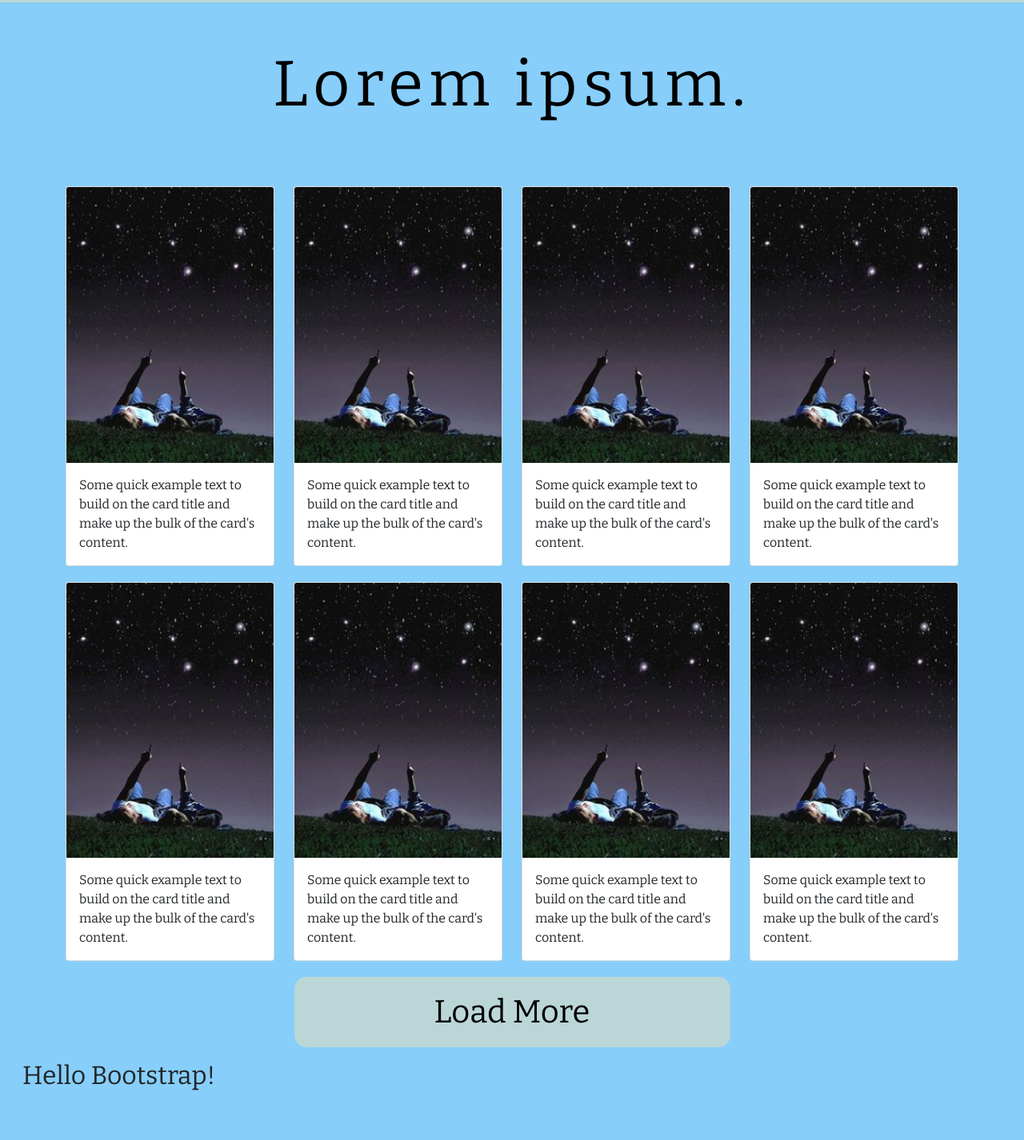
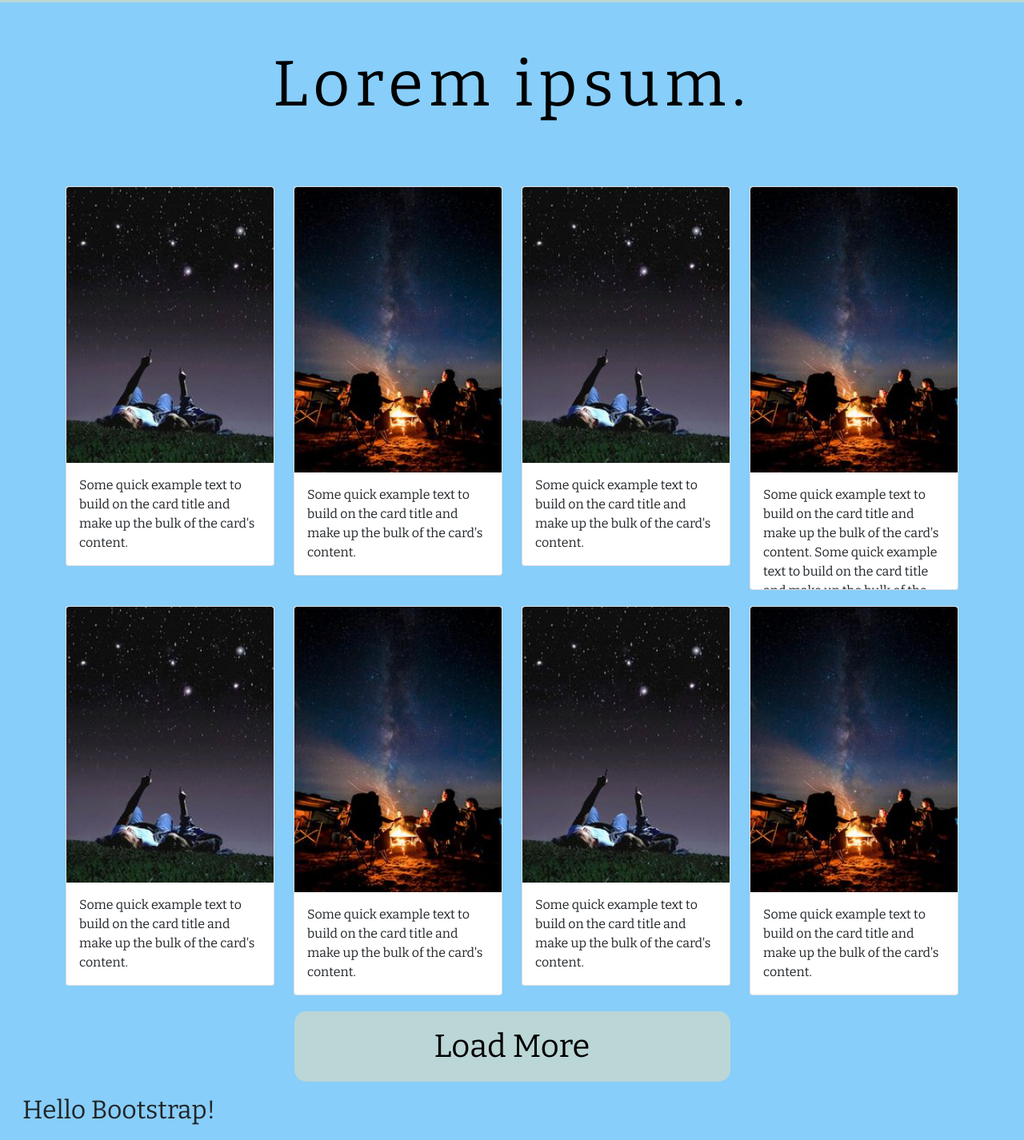
Before and after one commit to VitalyBibik/Cube-2021, a website built with Parcel: page src/index.html in a window 1280 px wide. Shown: the part 1858-3284 px from the top of the page at 80% size. Built offline with nearby package versions, Linux system fonts and the light colour scheme.

Commit message:
last version

```diff
--- a/src/index.css
+++ b/src/index.css
@@ -110,6 +110,8 @@ body {
 }
 .card_size {
     max-width: 20rem;
+    max-height: 505px;
+    overflow: hidden;
 }
 
 .container1 {
--- a/src/index.html
+++ b/src/index.html
@@ -66,7 +66,7 @@
                 </div>
                 <div class="col col_m">
                     <div class="card card_size" >
-                        <img src="./vendor/images/image1.png" class="card-img-top" alt="...">
+                        <img src="./vendor/images/image2.png" class="card-img-top" alt="...">
                         <div class="card-body">
                             <p class="card-text">Some quick example text to build on the card title and make up the bulk of the card's content.</p>
                         </div>
@@ -82,9 +82,9 @@
                 </div>
                 <div class="col col_m">
                     <div class="card card_size" >
-                        <img src="./vendor/images/image1.png" class="card-img-top" alt="...">
+                        <img src="./vendor/images/image2.png" class="card-img-top" alt="...">
                         <div class="card-body">
-                            <p class="card-text">Some quick example text to build on the card title and make up the bulk of the card's content.</p>
+                            <p class="card-text">Some quick example text to build on the card title and make up the bulk of the card's content. Some quick example text to build on the card title and make up the bulk of the card's content. Some quick example text to build on the card title and make up the bulk of the card's content.</p>
                         </div>
                     </div>
                 </div>
@@ -102,7 +102,7 @@
                 </div>
                 <div class="col col_m">
                     <div class="card card_size" >
-                        <img src="./vendor/images/image1.png" class="card-img-top" alt="...">
+                        <img src="./vendor/images/image2.png" class="card-img-top" alt="...">
                         <div class="card-body">
                             <p class="card-text">Some quick example text to build on the card title and make up the bulk of the card's content.</p>
                         </div>
@@ -118,7 +118,7 @@
                 </div>
                 <div class="col col_m">
                     <div class="card card_size" >
-                        <img src="./vendor/images/image1.png" class="card-img-top" alt="...">
+                        <img src="./vendor/images/image2.png" class="card-img-top" alt="...">
                         <div class="card-body">
                             <p class="card-text">Some quick example text to build on the card title and make up the bulk of the card's content.</p>
                         </div>
```
